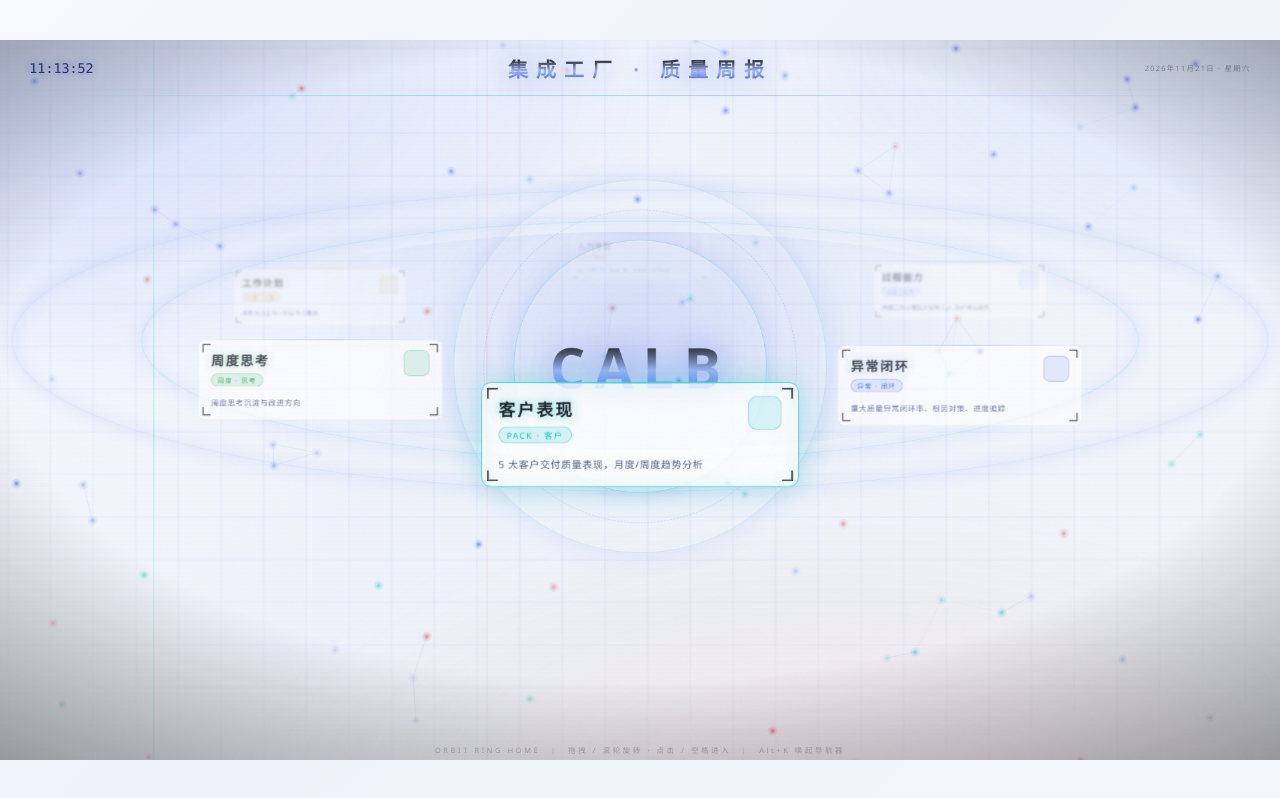
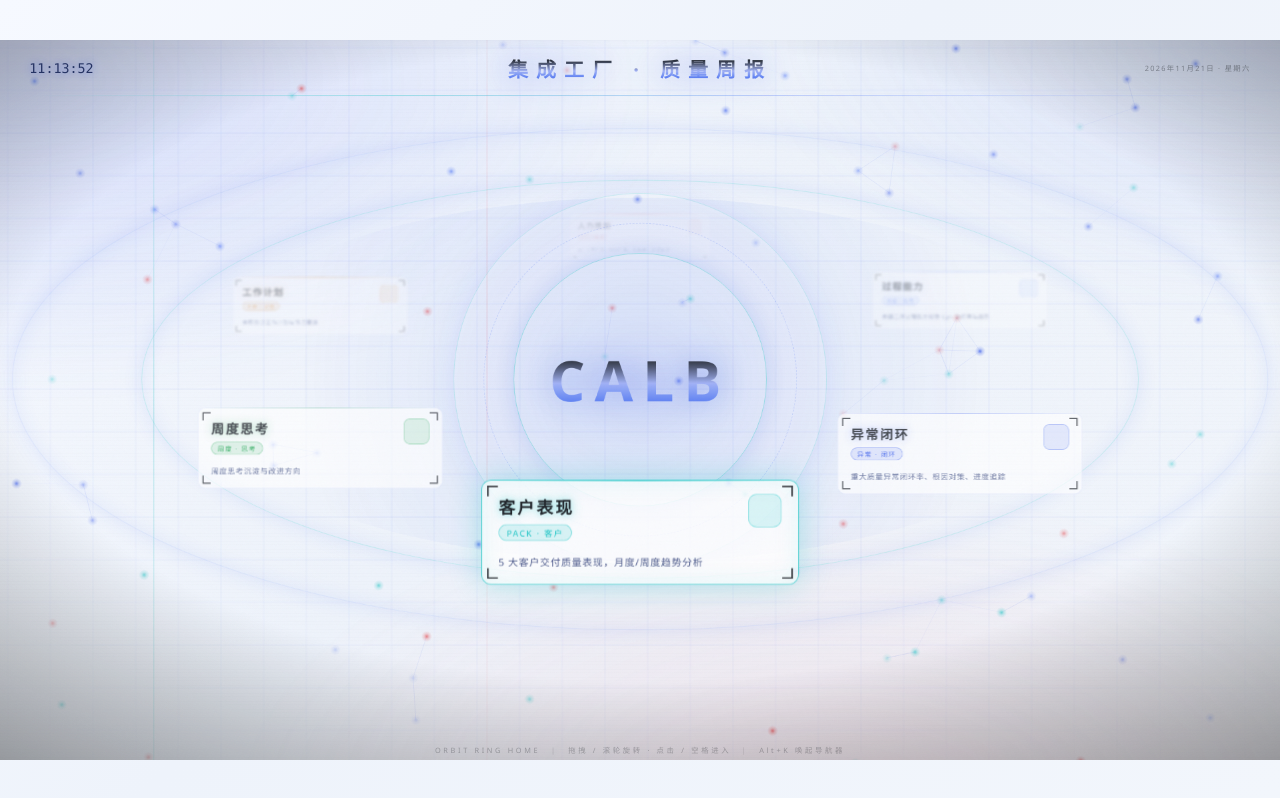
Before and after one commit to dreamSeekerYu/screen-framework, a Vue app: page /commoncomp in a window 1280 px wide. Built offline with nearby package versions, Linux system fonts and the light colour scheme.

Commit message:
change--home-效果

```diff
--- a/src/views/Home/index.vue
+++ b/src/views/Home/index.vue
@@ -184,7 +184,7 @@ let rot = 0, fromRot = 0, targetRot = 0
 let frontIdx = 0
 let state = 'hold', holdStart = 0, transStart = 0
 let started = false, transMs = TRANS
-let Rpx = 594, tfCur = 0.24, cxo = 0, mxT = 0, myT = 0
+let Rpx = 594, tfCur = 0.4, cxo = 0, mxT = 0, myT = 0
 let rafId = null
 
 const introHidden = ref(false)
@@ -431,12 +431,12 @@ function frame() {
     }
   }
   // 鼠标视差
-  tfCur += ((0.24 - myT * 0.10) - tfCur) * 0.05
+  tfCur += ((0.4 - myT * 0.10) - tfCur) * 0.05
   cxo += ((mxT * 36) - cxo) * 0.05
   const wrap = ringWrapRef.value
   const tilt = ringTiltRef.value
   const h = wrap ? wrap.clientHeight : 600
-  const cyo = Math.round(h * 0.38 - h * 0.5)
+  const cyo = Math.round(h * 0.44 - h * 0.5)
   if (tilt) {
     tilt.style.setProperty('--tf', tfCur.toFixed(3))
     tilt.style.setProperty('--cyo', cyo + 'px')
@@ -762,14 +762,14 @@ h1 {
   pointer-events: none;
   border-radius: 50%;
   width: calc(var(--R) * 2.7);
-  height: calc(var(--R) * 2.7 * var(--tf,.24));
+  height: calc(var(--R) * 2.7 * var(--tf,.4));
   transform: translate(-50%,-50%);
   border: 1px solid color-mix(in srgb, var(--cyan) 20%, transparent);
   box-shadow: 0 0 30px color-mix(in srgb, var(--blue) 10%, transparent), inset 0 0 30px color-mix(in srgb, var(--blue) 8%, transparent);
 }
 .orbit-line.l2 {
   width: calc(var(--R) * 3.4);
-  height: calc(var(--R) * 3.4 * var(--tf,.24));
+  height: calc(var(--R) * 3.4 * var(--tf,.4));
   border-color: color-mix(in srgb, var(--violet) 14%, transparent);
 }
 .orbit-halo {
@@ -777,7 +777,7 @@ h1 {
   left: 50%;
   top: calc(50% + var(--cyo, 0px));
   width: calc(var(--R) * 2.4);
-  height: calc(var(--R) * 2.4 * var(--tf,.24));
+  height: calc(var(--R) * 2.4 * var(--tf,.4));
   transform: translate(-50%,-50%);
   border-radius: 50%;
   pointer-events: none;
@@ -792,7 +792,9 @@ h1 {
 .center-logo {
   position: absolute;
   left: 50%;
-  top: 42%;
+  /* 与轨道环共用 --cyo 锚点保持同心；轨道整体上移后 LOGO 随之上移，
+     前置卡片从更低处经过，不再遮挡 CALB 图标 */
+  top: calc(50% + var(--cyo, 0px));
   transform: translate(-50%, -50%);
   text-align: center;
   pointer-events: none;
```
